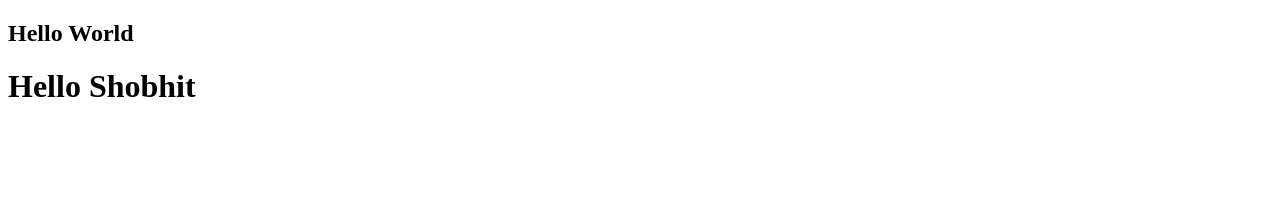
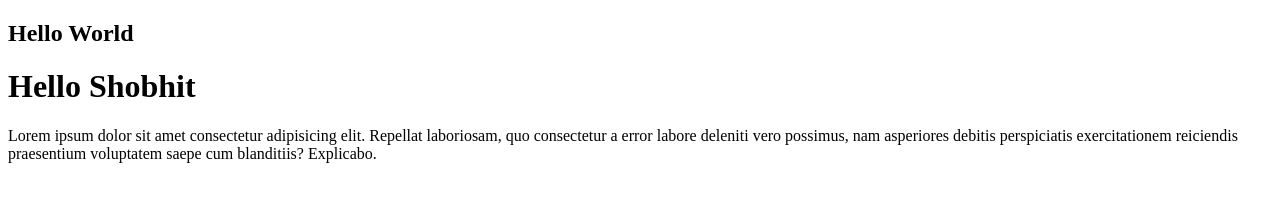
Before and after one commit to ShobhitGitHubPal/Portfolio, a plain HTML site: page index.html in a window 1280 px wide. Drawn offline with Linux system fonts and the light colour scheme.

Commit message:
Update index.html

```diff
--- a/index.html
+++ b/index.html
@@ -9,5 +9,6 @@
 <body>
     <h2>Hello World</h2>
     <h1>Hello Shobhit</h1>
+    <p>Lorem ipsum dolor sit amet consectetur adipisicing elit. Repellat laboriosam, quo consectetur a error labore deleniti vero possimus, nam asperiores debitis perspiciatis exercitationem reiciendis praesentium voluptatem saepe cum blanditiis? Explicabo.</p>
 </body>
 </html>
```
